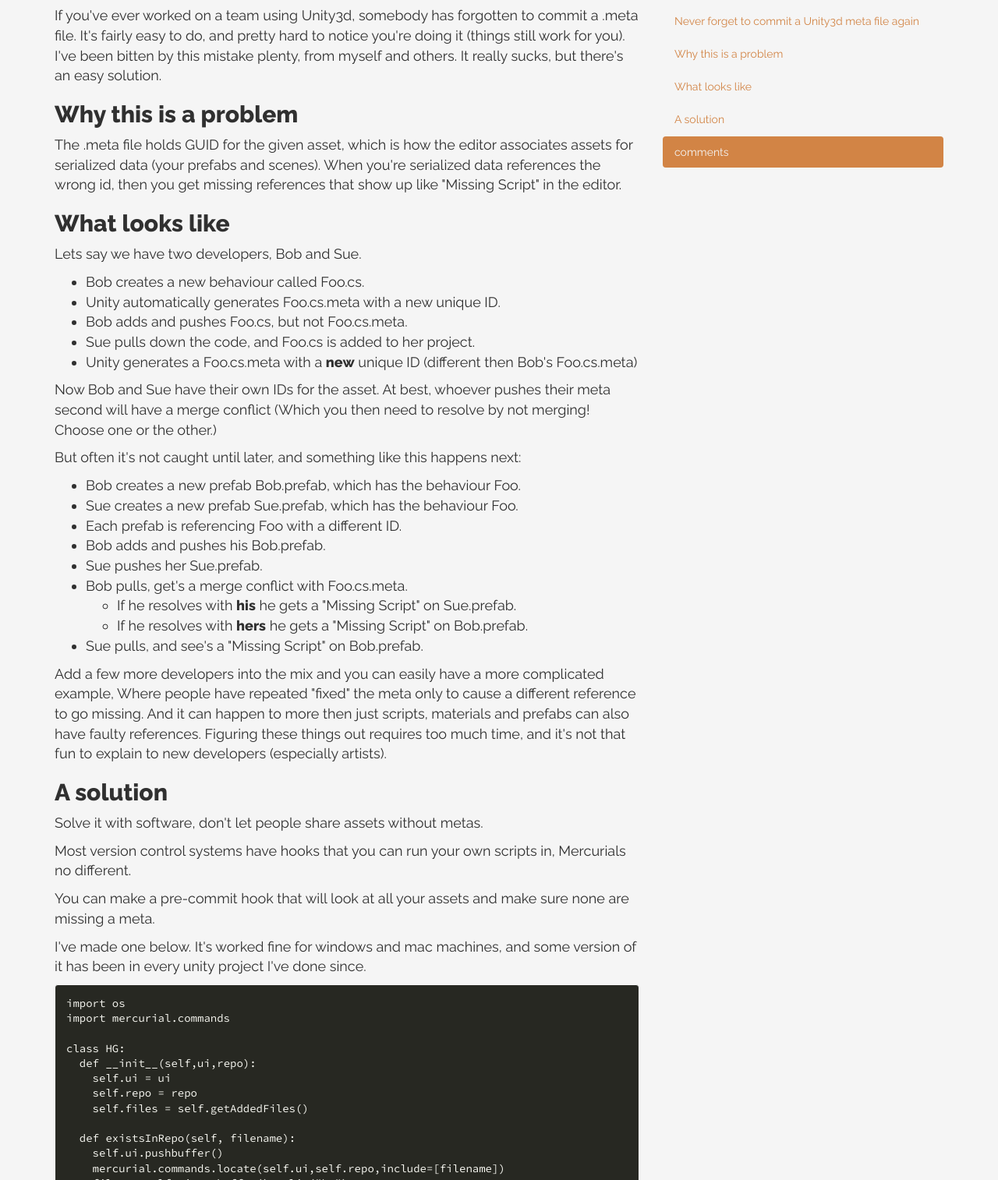
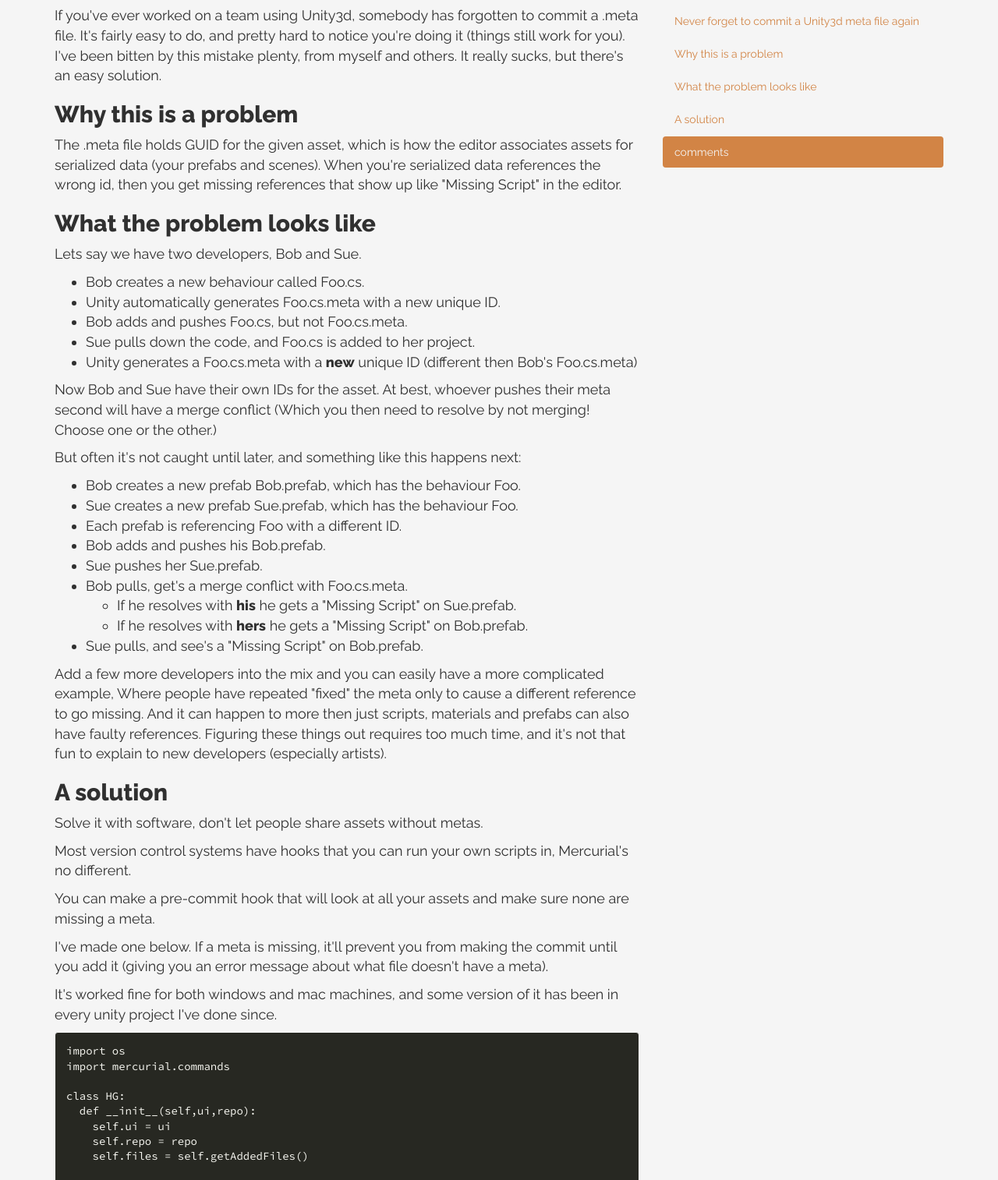
Before and after one commit to mikedmcfarland/mikedmcfarland.github.io, a plain HTML site: page posts/never-forget-to-commit-a-unity3d-meta-file-again/index.html in a window 1280 px wide. Shown: the part 216-1730 px from the top of the page at 78% size. Drawn offline with nearby package versions, Linux system fonts and the light colour scheme; a small style sheet from the web is missing.

Commit message:
commit via publish command

```diff
--- a/posts/never-forget-to-commit-a-unity3d-meta-file-again/index.html
+++ b/posts/never-forget-to-commit-a-unity3d-meta-file-again/index.html
@@ -21,7 +21,7 @@
 </div>
 
 <div id="outline-container-sec-2" class="outline-2">
-<h2 id="sec-2">What looks like</h2>
+<h2 id="sec-2">What the problem looks like</h2>
 <div class="outline-text-2" id="text-2">
 <p>
 Lets say we have two developers, Bob and Sue.
@@ -89,7 +89,7 @@
 
 <p>
 Most version control systems have hooks that you can run your own scripts in,
-Mercurials no different.
+Mercurial's no different.
 </p>
 
 <p>
@@ -98,7 +98,12 @@
 </p>
 
 <p>
-I've made one below. It's worked fine for windows and mac machines,
+I've made one below. If a meta is missing, it'll prevent you from making
+the commit until you add it (giving you an error message about what file doesn't have a meta).
+</p>
+
+<p>
+It's worked fine for both windows and mac machines,
 and some version of it has been in every unity project I've done since.
 </p>
 
@@ -262,5 +267,5 @@
     dsq.src = '//' + disqus_shortname + '.disqus.com/embed.js';
     (document.getElementsByTagName('head')[0] || document.getElementsByTagName('body')[0]).appendChild(dsq);
 })();
-</script></footer></div><div id="side" class="col-md-4"><nav id="affix-nav" data-spy="affix" data-offset-top="125"><ul class="nav nav-stacked nav-pills"><li><a href="#page-header">Never forget to commit a Unity3d meta file again</a></li><li><a href="#sec-1">Why this is a problem</a></li><li><a href="#sec-2">What looks like</a></li><li><a href="#sec-3">A solution</a></li><li><a href="#disqus_thread">comments</a></li></ul></nav></div></div></div><script src="https://ajax.googleapis.com/ajax/libs/jquery/1.11.1/jquery.min.js"></script><script type="text/javascript" src="/js/bootstrap.min.js"></script><script src="https://cdnjs.cloudflare.com/ajax/libs/highlight.js/8.6/highlight.min.js"></script><script src="https://cdnjs.cloudflare.com/ajax/libs/highlight.js/8.6/languages/javascript.min.js"></script><script src="https://cdnjs.cloudflare.com/ajax/libs/highlight.js/8.6/languages/scala.min.js"></script><script src="https://cdnjs.cloudflare.com/ajax/libs/highlight.js/8.6/languages/scheme.min.js"></script><script src="https://cdnjs.cloudflare.com/ajax/libs/highlight.js/8.6/languages/cs.min.js"></script><script src="https://cdnjs.cloudflare.com/ajax/libs/highlight.js/8.6/languages/bash.min.js"></script><script>hljs.configure({tabReplace:'        '})
+</script></footer></div><div id="side" class="col-md-4"><nav id="affix-nav" data-spy="affix" data-offset-top="125"><ul class="nav nav-stacked nav-pills"><li><a href="#page-header">Never forget to commit a Unity3d meta file again</a></li><li><a href="#sec-1">Why this is a problem</a></li><li><a href="#sec-2">What the problem looks like</a></li><li><a href="#sec-3">A solution</a></li><li><a href="#disqus_thread">comments</a></li></ul></nav></div></div></div><script src="https://ajax.googleapis.com/ajax/libs/jquery/1.11.1/jquery.min.js"></script><script type="text/javascript" src="/js/bootstrap.min.js"></script><script src="https://cdnjs.cloudflare.com/ajax/libs/highlight.js/8.6/highlight.min.js"></script><script src="https://cdnjs.cloudflare.com/ajax/libs/highlight.js/8.6/languages/javascript.min.js"></script><script src="https://cdnjs.cloudflare.com/ajax/libs/highlight.js/8.6/languages/scala.min.js"></script><script src="https://cdnjs.cloudflare.com/ajax/libs/highlight.js/8.6/languages/scheme.min.js"></script><script src="https://cdnjs.cloudflare.com/ajax/libs/highlight.js/8.6/languages/cs.min.js"></script><script src="https://cdnjs.cloudflare.com/ajax/libs/highlight.js/8.6/languages/bash.min.js"></script><script>hljs.configure({tabReplace:'        '})
 hljs.initHighlightingOnLoad()</script></html>
--- a/rss.xml
+++ b/rss.xml
@@ -1,5 +1,5 @@
 <?xml version="1.0" encoding="UTF-8"?>
-<rss xmlns:dc="http://purl.org/dc/elements/1.1/" xmlns:content="http://purl.org/rss/1.0/modules/content/" xmlns:atom="http://www.w3.org/2005/Atom" version="2.0"><channel><title><![CDATA[Thrown for a loop]]></title><description><![CDATA[Thrown for a loop]]></description><link>http://thrownforaloop.com</link><generator>metalsmith-feed</generator><lastBuildDate>Wed, 17 Jun 2015 01:43:38 GMT</lastBuildDate><atom:link href="http://thrownforaloop.com/rss.xml" rel="self" type="application/rss+xml"/><author><![CDATA[Michael McFarland]]></author><item><title><![CDATA[Never forget to commit a Unity3d meta file again]]></title><description><![CDATA[<p>
+<rss xmlns:dc="http://purl.org/dc/elements/1.1/" xmlns:content="http://purl.org/rss/1.0/modules/content/" xmlns:atom="http://www.w3.org/2005/Atom" version="2.0"><channel><title><![CDATA[Thrown for a loop]]></title><description><![CDATA[Thrown for a loop]]></description><link>http://thrownforaloop.com</link><generator>metalsmith-feed</generator><lastBuildDate>Wed, 17 Jun 2015 01:55:47 GMT</lastBuildDate><atom:link href="http://thrownforaloop.com/rss.xml" rel="self" type="application/rss+xml"/><author><![CDATA[Michael McFarland]]></author><item><title><![CDATA[Never forget to commit a Unity3d meta file again]]></title><description><![CDATA[<p>
 If you've ever worked on a team using Unity3d, somebody has forgotten to commit a .meta file.
 It's fairly easy to do, and pretty hard to notice you're doing it (things still work for you).
 I've been bitten by this mistake plenty, from myself and others.
```
